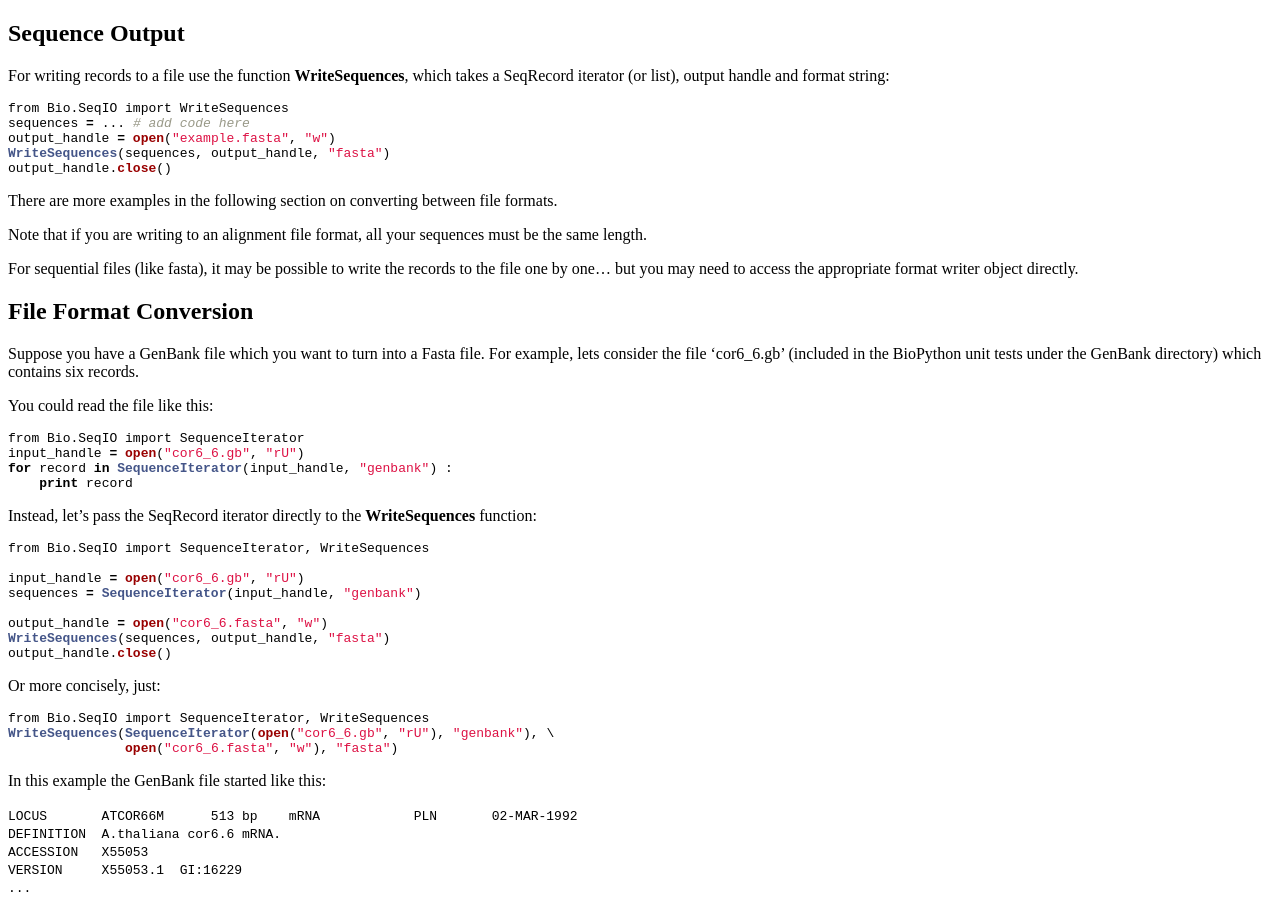
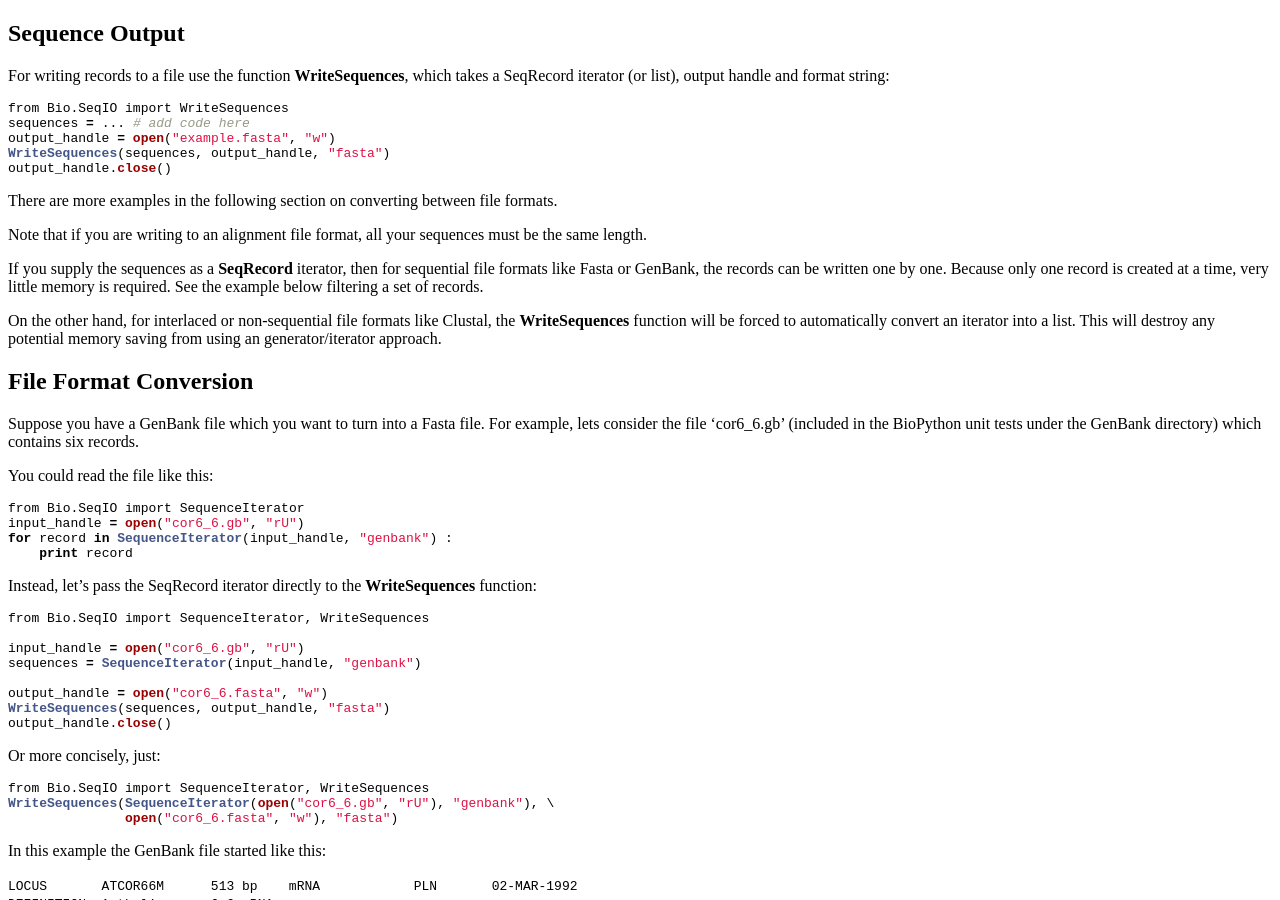
Before and after one commit to biopython/biopython.github.io, a Jekyll site: the page built from wiki/SeqIO.md, in a window 1280 px wide and 900 px high, scrolled down 1544 px. Built offline with Jekyll 4.4.1, drawn with Linux system fonts in a browser that asks for light colours.

Commit message:
note on using generators/iterators with WriteSequences

```diff
--- a/wiki/SeqIO.md
+++ b/wiki/SeqIO.md
@@ -161,9 +161,16 @@ file formats.
 Note that if you are writing to an alignment file format, all your
 sequences must be the same length.
 
-For sequential files (like fasta), it may be possible to write the
-records to the file one by one... but you may need to access the
-appropriate format writer object directly.
+If you supply the sequences as a **SeqRecord** iterator, then for
+sequential file formats like Fasta or GenBank, the records can be
+written one by one. Because only one record is created at a time, very
+little memory is required. See the example below filtering a set of
+records.
+
+On the other hand, for interlaced or non-sequential file formats like
+Clustal, the **WriteSequences** function will be forced to automatically
+convert an iterator into a list. This will destroy any potential memory
+saving from using an generator/iterator approach.
 
 File Format Conversion
 ----------------------
```
Also changed, not shown: 1 other file.
